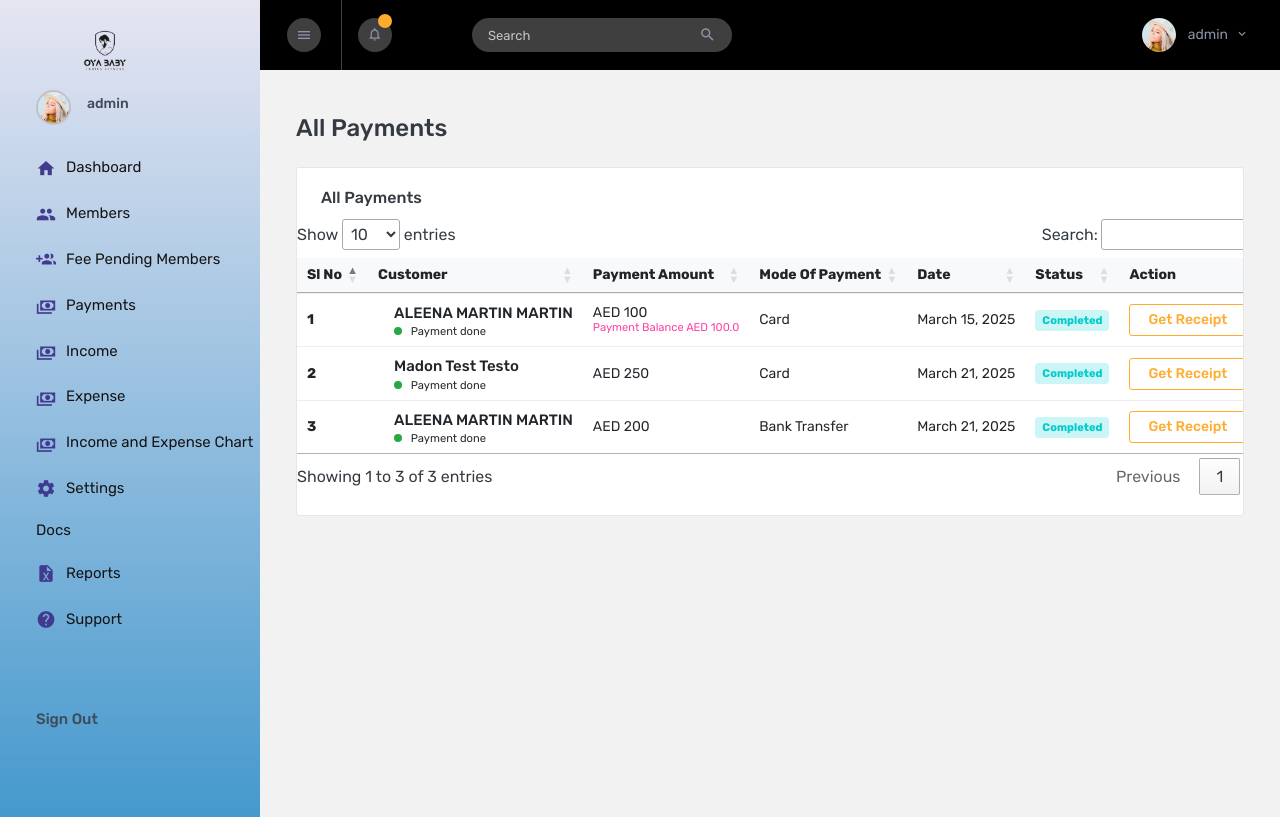
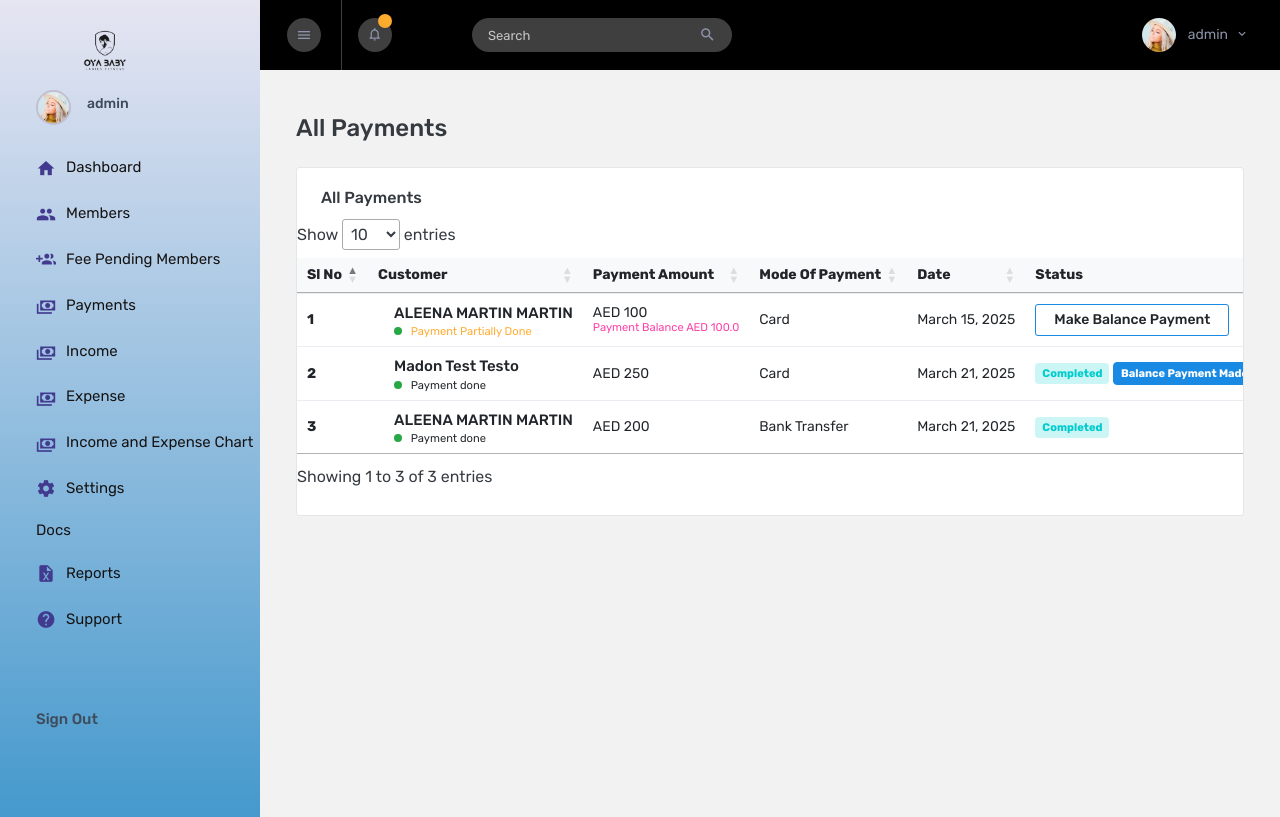
Before and after one commit to pramodthundathil/gym_bot_OYA_Fitness, a Django app: page /members/AllPayments in a window 1280 px wide. Run offline with Django 3.2, Linux system fonts and the light colour scheme; a user stored in the database is signed in; data comes from the database, SQL or seed files in the repository; both versions use the stored data as it was after the commit; some libraries are stand-ins or nearby versions.

Commit message:
balance payment

```diff
--- a/Members/urls.py
+++ b/Members/urls.py
@@ -46,5 +46,9 @@
 
     path("FeePendingMembers",views.FeePendingMembers,name="FeePendingMembers"),
 
+    path("make_balance_payment/<int:pk>",views.make_balance_payment,name="make_balance_payment"),
+    path("get_balance_receipt/<int:pk>",views.get_balance_receipt,name="get_balance_receipt"),
+
+
 
 ]
--- a/Members/views.py
+++ b/Members/views.py
@@ -529,6 +529,23 @@
 
     return redirect("Payments")
 
+from .models import BalancePayment
+
+def make_balance_payment(request, pk):
+    payment = Payment.objects.get(id=pk)
+    balance = payment.Payment_Balance
+    if request.method == "POST":
+        payment.Payment_Status = True
+        payment.Payment_Balance = 0
+        payment.save()
+        balance_bill = BalancePayment.objects.create(payment = payment,Amount = balance)
+        balance_bill.save()
+
+        income = Income.objects.create(perticulers = f"Payment from {payment.Member} by {payment.Mode_of_Payment}",amount = balance)
+        income.save()
+        messages.success(request,"Balance Payment Updated for member {}".format(payment.Member))
+        return redirect("AllPayments")
+
 @login_required(login_url='SignIn')
 def AddPaymentFromMemberTab(request,pk):
     member = MemberData.objects.get(id = pk)
@@ -621,6 +638,93 @@
 #         return HttpResponse("we are some erros <pre>" + html + '</pre>')
 #     return response
 
+
+def get_balance_receipt(request, pk):
+    """
+    Generate a professional PDF receipt for a payment.
+    Uses WeasyPrint for higher quality PDF generation with better CSS support.
+    """
+    # Get necessary data
+    logo = Logo.objects.get(id=1)
+    balance_ = BalancePayment.objects.get(id=pk)
+    payment = balance_.payment
+    member = payment.Member
+    amount = balance_.Amount
+    payid = pk
+    payment_date = payment.Payment_Date
+
+    try:
+        sub_start = payment.Subscription_ID.Subscribed_Date
+        sub_end = payment.Subscription_ID.Subscription_End_Date
+        period = payment.Subscription_ID.Period_Of_Subscription
+    except:
+        sub_start = "N/A"
+        sub_end = "N/A"
+        period = "N/A"
+
+    # Generate barcode for receipt
+    import barcode
+    from barcode.writer import ImageWriter
+    import base64
+    from io import BytesIO
+
+    # Create EAN13 barcode (you can use other formats too)
+    ean = barcode.get_barcode_class('code128')
+    ean_barcode = ean(f'OYAFITNESS{payid}', writer=ImageWriter())
+
+    # Convert barcode to base64 for embedding in HTML
+    buffer = BytesIO()
+    ean_barcode.write(buffer)
+    buffer.seek(0)
+    barcode_image = base64.b64encode(buffer.getvalue()).decode('utf-8')
+
+    # Prepare context for template
+    context = {
+       "member": member,
+       "amount": amount,
+       "payid": payid,
+       "payment_date": payment_date,
+       "sub_start": sub_start,
+       "sub_end": sub_end,
+       "period": period,
+       "barcode_image": barcode_image,
+       "logo": logo,
+       "balance":"balance"
+    }
+
+    # Render template to HTML
+    template_path = "receipt.html"
+    template = get_template(template_path)
+    html = template.render(context)
+
+    # Generate PDF using WeasyPrint for better CSS support
+    try:
+        from weasyprint import HTML, CSS
+        from django.conf import settings
+        import os
+
+        # Create response object
+        response = HttpResponse(content_type="application/pdf")
+        response['Content-Disposition'] = f'attachment; filename="payment_receipt_{member}_{payid}.pdf"'
+
+        # Generate PDF with WeasyPrint
+        base_url = request.build_absolute_uri('/')
+        pdf = HTML(string=html, base_url=base_url).write_pdf()
+
+        # Write PDF to response
+        response.write(pdf)
+        return response
+
+    except ImportError:
+        # Fallback to xhtml2pdf if WeasyPrint is not available
+        response = HttpResponse(content_type="application/pdf")
+        response['Content-Disposition'] = f'attachment; filename="payment_receipt_{member}_{payid}.pdf"'
+        pisa_status = pisa.CreatePDF(html, dest=response)
+
+        if pisa_status.err:
+            return HttpResponse("We encountered some errors <pre>" + html + '</pre>')
+        return response
+
 @login_required(login_url='SignIn')
 def ReceiptGenerate(request, pk):
     """
@@ -670,7 +774,8 @@
        "sub_end": sub_end,
        "period": period,
        "barcode_image": barcode_image,
-       "logo": logo
+       "logo": logo,
+       "balance":" "
     }
 
     # Render template to HTML
--- a/templates/allmembers.html
+++ b/templates/allmembers.html
@@ -30,7 +30,7 @@
                         <tr>
                           <th>Sl no</th>
                           <th>Member</th>
-
+                          <th>Phone Number</th>
                           <th>Subscrption End Date</th>
                           <th>Status</th>
                           <th>View</th>
@@ -54,6 +54,9 @@
                                 {% endif %}
                               </div>
                             </div>
+                          </td>
+                          <td>
+                            {{sub.Mobile_Number}}
                           </td>
 
                           <td>
--- a/templates/allpayments.html
+++ b/templates/allpayments.html
@@ -6,9 +6,10 @@
 
 <div class="main-panel">
   <div class="content-wrapper pb-0">
-        {% for message in messages  %}
+    {% for message in messages %}
 
-        <div class="alert {{message.tags}} alert-dismissible fade show " style="position:fixed;top:100px;z-index:1;" role="alert">
+    <div class="alert {{message.tags}} alert-dismissible fade show " style="position:fixed;top:100px;z-index:1;"
+      role="alert">
       <strong>Information!</strong> {{message}}
       <button type="button" class="btn btn-close mdi mdi-close text-xxl" data-bs-dismiss="alert"
         aria-label="Close"></button>
@@ -46,8 +47,14 @@
                       <div class="d-flex align-items-center">
                         <!-- <img src="{{i.Member.Photo.url}}" alt="image" /> -->
                         <div class="table-user-name ml-3">
-                                  <p class="mb-0 font-weight-medium"> {{i.Member}} </p>
+                          <p class="mb-0 font-weight-medium"> {{i.Member}} <span style="display: none;">{{i.Member.Mobile_Number}}</span>  </p>
+                          {% if i.Payment_Balance > 0 %}
+                          <small class="text-warning"> Payment Partially Done</small>
+
+
+                          {% else %}
                           <small> Payment done</small>
+                          {% endif %}
                         </div>
                       </div>
                     </td>
@@ -63,25 +70,63 @@
                       {{i.Payment_Date}}
                     </td>
                     <td>
+                      {% if i.Payment_Balance > 0 %}
+                      <a data-bs-toggle="modal" data-bs-target="#AddBalancePayment{{i.id}}" data-bs-toggle="tooltip"
+                      data-bs-placement="top" class="btn btn-outline-info">Make Balance Payment</a>
+                      {% else %}
                       <div class="badge badge-inverse-success"> Completed </div>
+                      {% if i.balance_payment.exists %}
+                      <a href="{%url 'get_balance_receipt' i.balance_payment.all.0.id %}" class="badge badge-info">Balance Payment Made Get receipt</a>
+                      {% endif %}
+                      {% endif %}
                     </td>
                     <td>
-                              <a href="{%url 'ReceiptGenerate' i.id %}" target="_blank" class="btn btn-outline-warning">Get Receipt</a>
 
-                              <a data-bs-toggle="modal" data-bs-target="#staticBackdropsubperitype" data-bs-toggle="tooltip"
-                              data-bs-placement="top" title="delete" class="btn btn-outline-danger btn-sm"><i class="mdi mdi-delete"
-                                style="font-size: 15px;"></i></a>
+
+                      <a href="{%url 'ReceiptGenerate' i.id %}" target="_blank" class="btn btn-outline-warning">Get
+                        Receipt</a>
+
+                      <a data-bs-toggle="modal" data-bs-target="#staticBackdropsubperitype{{i.id}}" data-bs-toggle="tooltip"
+                        data-bs-placement="top" title="delete" class="btn btn-outline-danger btn-sm"><i
+                          class="mdi mdi-delete" style="font-size: 15px;"></i></a>
                       {% if request.user.groups.all.0.name == "admin" %}
                       <a href="{%url 'EditPayment' i.id %}" class="btn btn-inverse-info btn-icon"
-                                                data-bs-toggle="tooltip" data-bs-placement="top" title="Edit"><i
-                                                    style="font-size: x-large;" class="bi bi-pencil-square"></i></a>
+                        data-bs-toggle="tooltip" data-bs-placement="top" title="Edit"><i style="font-size: x-large;"
+                          class="bi bi-pencil-square"></i></a>
                       {% endif %}
                     </td>
                   </tr>
                   <!-- Modal Sub Period delete -->
-                              <div class="modal fade" id="staticBackdropsubperitype" data-bs-backdrop="static"
-                              data-bs-keyboard="false" tabindex="-1" aria-labelledby="staticBackdropLabel"
-                              aria-hidden="true">
+                  <div class="modal fade" id="AddBalancePayment{{i.id}}" data-bs-backdrop="static"
+                    data-bs-keyboard="false" tabindex="-1" aria-labelledby="staticBackdropLabel" aria-hidden="true">
+                    <div class="modal-dialog">
+                      <div class="modal-content">
+                        <div class="modal-header">
+                          <h5 class="modal-title" id="staticBackdropLabel">Balance Payment</h5>
+                          <button type="button" class="btn-close" data-bs-dismiss="modal" aria-label="Close">x</button>
+                        </div>
+                        <div class="modal-body">
+                          <form action="{%url 'make_balance_payment' i.id %}" method="post">
+                            {% csrf_token %}
+                            <h3>Balance Payment: <span class="text-danger">{{i.Payment_Balance}}</span></h3>
+                            <input type="text" name="balance" disabled class="form-control" placeholder="Enter Amount" value="{{i.Payment_Balance}}">
+                            <br>
+                            <button type="submit" class="btn btn-primary">Add Payment</button>
+                          </form>
+
+                        </div>
+                        <div class="modal-footer">
+                          <button type="button" class="btn btn-secondary" data-bs-dismiss="modal">No</button>
+
+                        </div>
+                      </div>
+                    </div>
+                  </div>
+
+
+                   <!-- Modal Partially Paid -->
+                   <div class="modal fade" id="staticBackdropsubperitype{{i.id}}" data-bs-backdrop="static"
+                   data-bs-keyboard="false" tabindex="-1" aria-labelledby="staticBackdropLabel" aria-hidden="true">
                    <div class="modal-dialog">
                      <div class="modal-content">
 
@@ -89,14 +134,13 @@
                          Do you Want To delete payment ?
                        </div>
                        <div class="modal-footer">
-                                          <button type="button" class="btn btn-secondary"
-                                              data-bs-dismiss="modal">No</button>
-                                          <a href="{%url 'DeletePayment' i.id %}" type="button"
-                                              class="btn btn-danger">Yes</a>
+                         <button type="button" class="btn btn-secondary" data-bs-dismiss="modal">No</button>
+                         <a href="{%url 'DeletePayment' i.id %}" type="button" class="btn btn-danger">Yes</a>
                        </div>
                      </div>
                    </div>
                  </div>
+
                   {% endfor %}
 
                 </tbody>
@@ -122,7 +166,7 @@
 <script src="{%static 'assets\js\jquery.dataTables.min.js' %}"></script>
 
 <script>
-    $(document).ready(function() {
+  $(document).ready(function () {
     if ($.fn.DataTable) {
       console.log("DataTable is loaded.");
       $('#paymentTable').DataTable();
--- a/templates/index.html
+++ b/templates/index.html
@@ -332,6 +332,23 @@
                     </div>
                   </div>
                 </div>
+                <!-- Your existing total members card -->
+<!-- <div class="col-xl-3 col-lg-12 stretch-card grid-margin">
+  <div class="card bg-info">
+      <div class="card-body px-3 py-4">
+          <div class="d-flex justify-content-between align-items-start">
+              <div class="color-card">
+                  <p class="mb-0 color-card-head">Total Members</p>
+                  <h2 class="text-white">{{membercount}}</h2>
+              </div>
+              <i class="card-icon-indicator mdi mdi-account-circle bg-inverse-icon-success"></i>
+          </div>
+          <h6 class="text-white">Month of {{month}}</h6>
+      </div>
+  </div>
+</div> -->
+
+
 
 
               </div>
@@ -399,7 +416,14 @@
                                 {% if sub.Payment_Status == False %}
                                 <small class="text-danger"> Payment Not Completed</small>
                                 {% else %}
-                                <small> Payment Done</small>
+
+                                  {% if sub.Subscription_payment.all.last.Payment_Balance > 0 %}
+                                  <small class="text-warning"> Payment Partially Done</small>
+
+
+                                  {% else %}
+                                  <small> Payment done</small>
+                                  {% endif %}
 
                                 {% endif %}
                               </div>
--- a/templates/receipt.html
+++ b/templates/receipt.html
@@ -373,7 +373,7 @@
                     </thead>
                     <tbody>
                         <tr>
-                            <td>{{ period }} Membership</td>
+                            <td>{{ period }} Membership {{balance}}</td>
                             <td style="text-align: right;">AED {{ amount }}</td>
                         </tr>
                         <tr>
```
Also changed, not shown: Members/models.py (+7 -2 lines), templates/payments.html (+10 -3 lines), Members/migrations/0015_alter_payment_subscription_id_balancepayment.py (added), Members/migrations/0016_alter_balancepayment_payment.py (added), db.sqlite3, media/member_id/Logo_Reveal_Slides_1-02-removebg-preview.png (added), media/member_id/Logo_Reveal_Slides_1-02-removebg-preview_0XdWO8t.png (added), media/member_photo/Logo_Reveal_Slides_1-02-removebg-preview.png (added), media/member_photo/Logo_Reveal_Slides_1-02-removebg-preview_OrzsVlA.png (added), media/member_photo/Logo_Reveal_Slides_1-02-removebg-preview_SBlDPbM.png (added). Lines whose indentation alone changed are shown as unchanged.
